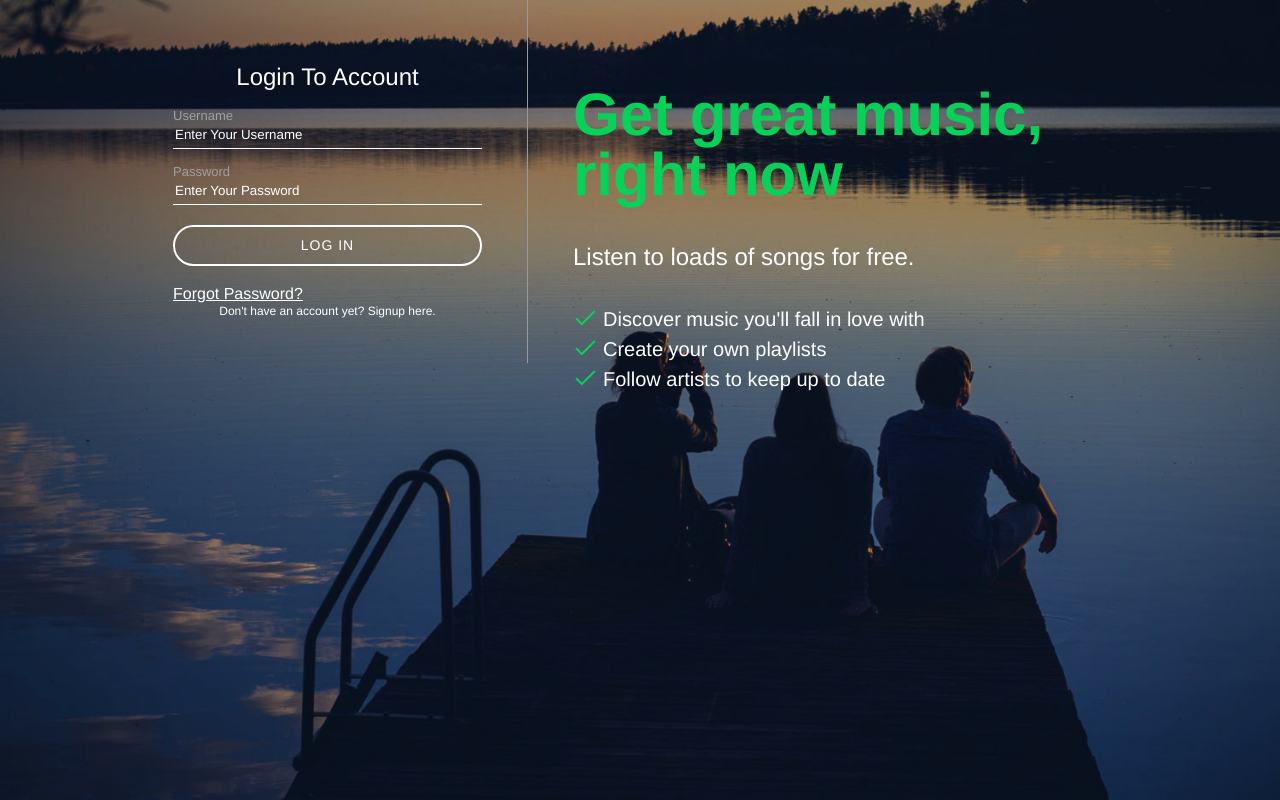
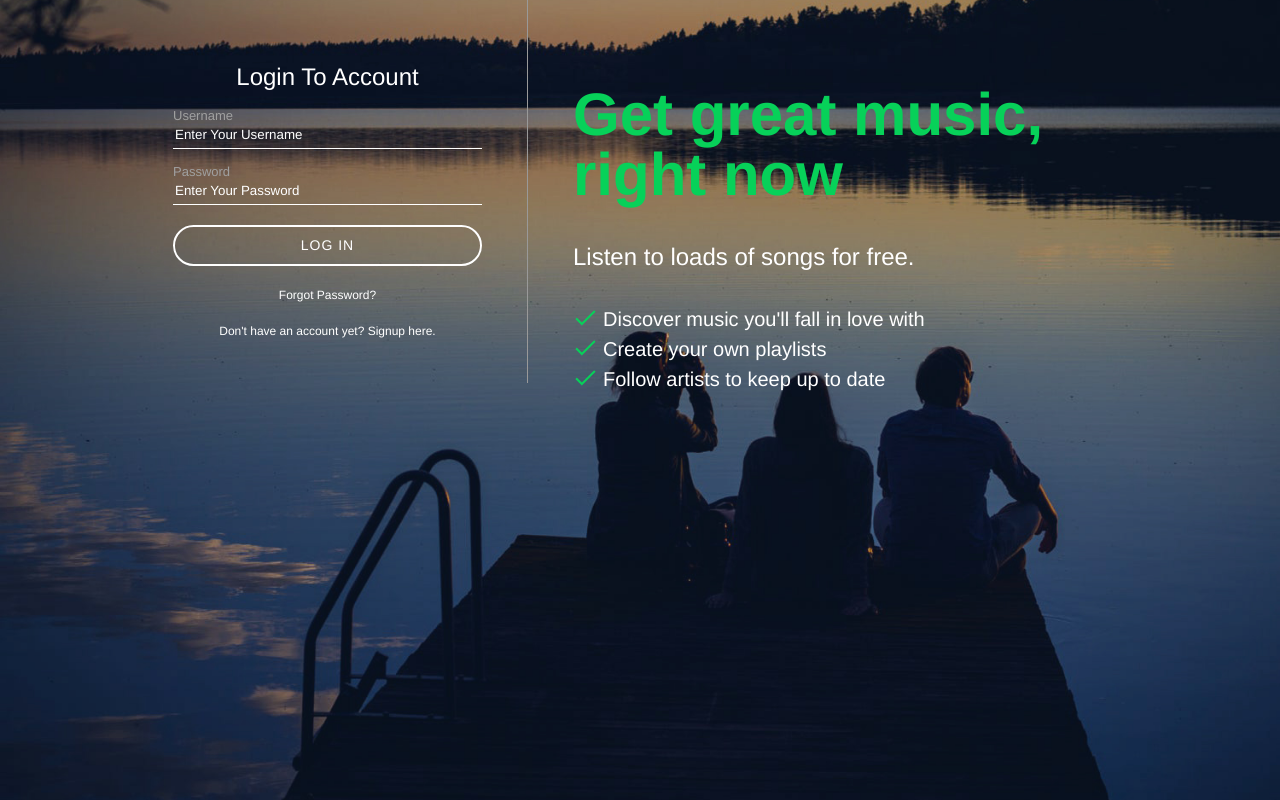
Before and after one commit to JakeAttard/SpotifyClone, a PHP site: page /Register.php in a window 1280 px wide. Run offline with PHP 8.4, Linux system fonts and the light colour scheme.

Commit message:
Styling forgot password page

```diff
--- a/Register.php
+++ b/Register.php
@@ -62,7 +62,9 @@
 
                     <button type="submit" name="loginBtn">LOG IN</button>
 
+                    <div class="forgotPassword">
                         <a href="requestReset.php">Forgot Password?</a>
+                    </div>
 
                     <div class="hasAccountText">
                        <span id="hideLogin">Don't have an account yet? Signup here.</span>
--- a/assets/css/register.css
+++ b/assets/css/register.css
@@ -97,6 +97,17 @@ html, body {
     cursor: pointer;
 }
 
+#loginContainer #inputContainer .forgotPassword a {
+    font-size: 12px;
+    cursor: pointer;
+    text-decoration: none;
+}
+
+.forgotPassword {
+    text-align: center;
+    margin-bottom: 20px;
+}
+
 .hasAccountText span {
     font-weight: bold;
     font-size: 12px;
--- a/requestReset.php
+++ b/requestReset.php
@@ -27,7 +27,7 @@
             $mail->Host = 'premium28.web-hosting.com';  // Specify main and backup SMTP servers
             $mail->SMTPAuth = true;                               // Enable SMTP authentication
             $mail->Username = 'jake@jakeattard.com';                 // SMTP username
-            $mail->Password = '';                           // SMTP password
+            $mail->Password = 'jake2835';                           // SMTP password
             $mail->SMTPSecure = 'ssl';                            // Enable TLS encryption, `ssl` also accepted
             $mail->Port = 465;                                    // TCP port to connect to
 
```
